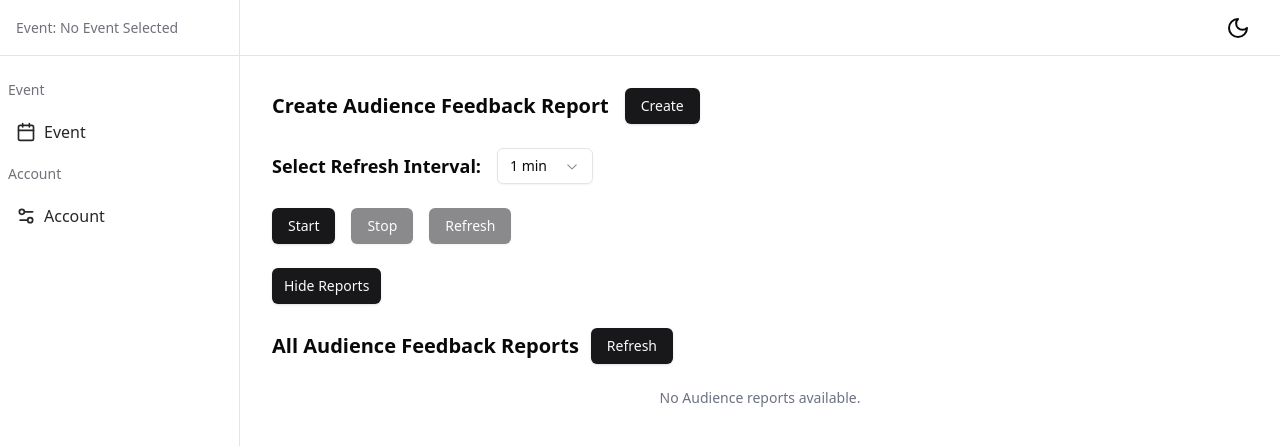
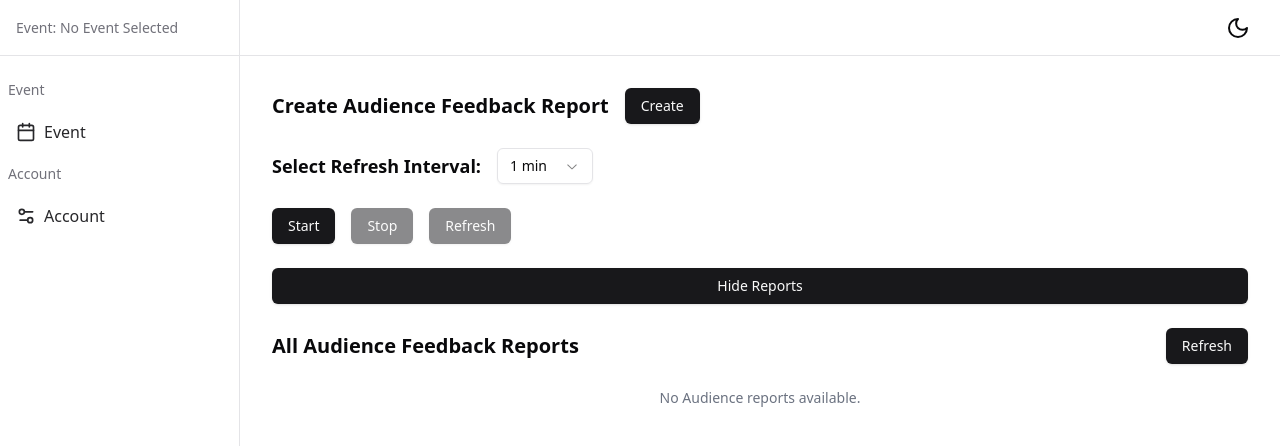
Before and after one commit to hariharans-dev/vocalis-frontend, a Next.js app: page /user/dashboard/audiencereport in a window 1280 px wide. Both pictures are taken after a click on the button "Show Reports". Shown: the top 446 px of the page. Built offline with nearby package versions, Linux system fonts and the light colour scheme.

Commit message:
subscription part - user audience page

```diff
--- a/app/user/dashboard/audiencereport/page.tsx
+++ b/app/user/dashboard/audiencereport/page.tsx
@@ -138,6 +138,21 @@ export default function AudienceReport() {
 
   return (
     <div className="flex flex-col w-full p-4 sm:p-6 lg:p-8 space-y-6">
+      {/* --- if no subscription --- */}
+      {voiceFeedbackResponseData === "no subscription" ? (
+        <div className="flex flex-col items-center justify-center space-y-4 p-6 border rounded-xl shadow-md">
+          <p className="text-lg font-semibold text-gray-700">
+            You need a subscription to generate new Audience Reports.
+          </p>
+          <Button
+            className="px-6 py-2"
+            onClick={() => (window.location.href = "/root/subscribe")}
+          >
+            Subscribe Now
+          </Button>
+        </div>
+      ) : (
+        <>
           {/* Header */}
           <div className="flex flex-wrap items-center gap-4">
             <h1 className="text-lg sm:text-xl font-bold">
@@ -180,7 +195,10 @@ export default function AudienceReport() {
             <Button onClick={stopGenerating} disabled={!generating}>
               Stop
             </Button>
-        <Button onClick={() => getAudienceReportFunc(1)} disabled={!generating}>
+            <Button
+              onClick={() => getAudienceReportFunc(1)}
+              disabled={!generating}
+            >
               Refresh
             </Button>
           </div>
@@ -191,7 +209,8 @@ export default function AudienceReport() {
                 <CardContent className="space-y-2 text-sm">
                   <p>
                     <strong>General Opinion:</strong>{" "}
-                {generatedAudienceReportData.general_opinion ?? "Generating..."}
+                    {generatedAudienceReportData.general_opinion ??
+                      "Generating..."}
                   </p>
                   <p>
                     <strong>Positive:</strong>{" "}
@@ -227,25 +246,26 @@ export default function AudienceReport() {
                   </p>
                   <p>
                     <strong>Overall Summary:</strong>{" "}
-                {generatedAudienceReportData.overall_summary ?? "Generating..."}
+                    {generatedAudienceReportData.overall_summary ??
+                      "Generating..."}
                   </p>
                 </CardContent>
               </Card>
             </div>
           )}
+        </>
+      )}
 
-      <div className="flex justify-start">
+      {/* --- always show reports section --- */}
       <Button
-          className="px-4 py-2 mt-2 sm:mt-0 lg:px-3 lg:py-1 lg:text-sm"
+        className="w-[80%] sm:w-auto sm:px-4 py-2 mt-2 sm:mt-0"
         onClick={() => setShowVoiceData(!showVoiceData)}
       >
-          {showVoiceData ? "Hide Reports" : "Show Reports"}
+        {showVoiceData ? "Hide" : "Show"} Reports
       </Button>
-      </div>
-
       {showVoiceData && (
         <div className="space-y-6">
-          <div className="flex flex-wrap items-center gap-x-3">
+          <div className="flex flex-wrap items-center justify-between">
             <h2 className="text-lg sm:text-xl font-bold">
               All Audience Feedback Reports
             </h2>
@@ -257,7 +277,6 @@ export default function AudienceReport() {
             <div className="grid gap-4">
               {AudienceReportData.map(
                 (report: AudienceReportData, index: number) => {
-                  // calculate percentages
                   const posPercent = report.total_feedbacks
                     ? (
                         (report.positive_feedbacks / report.total_feedbacks) *
```
Lines whose indentation alone changed are shown as unchanged.
